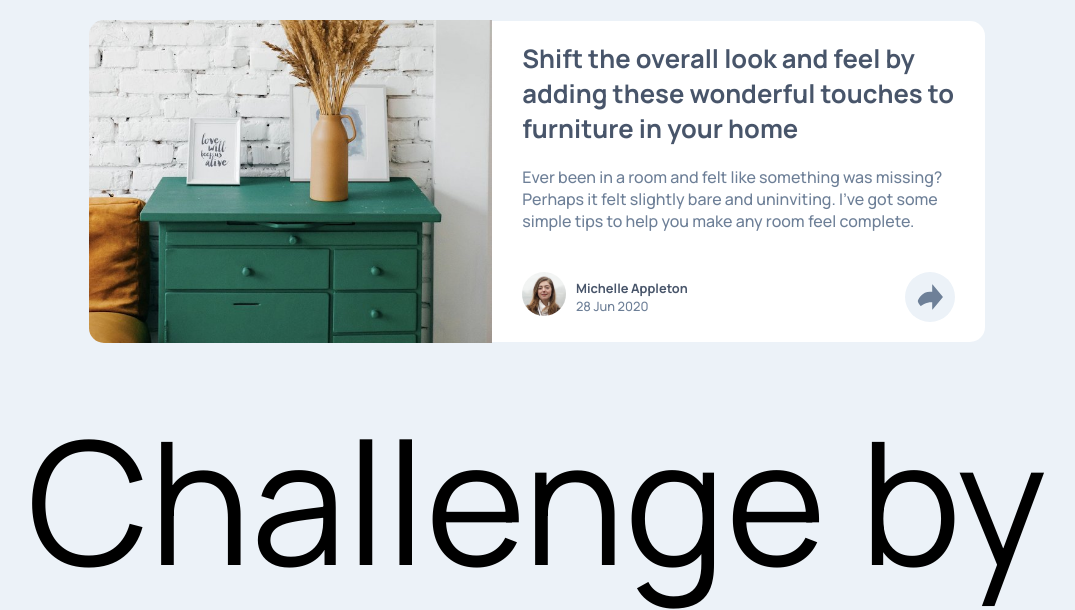
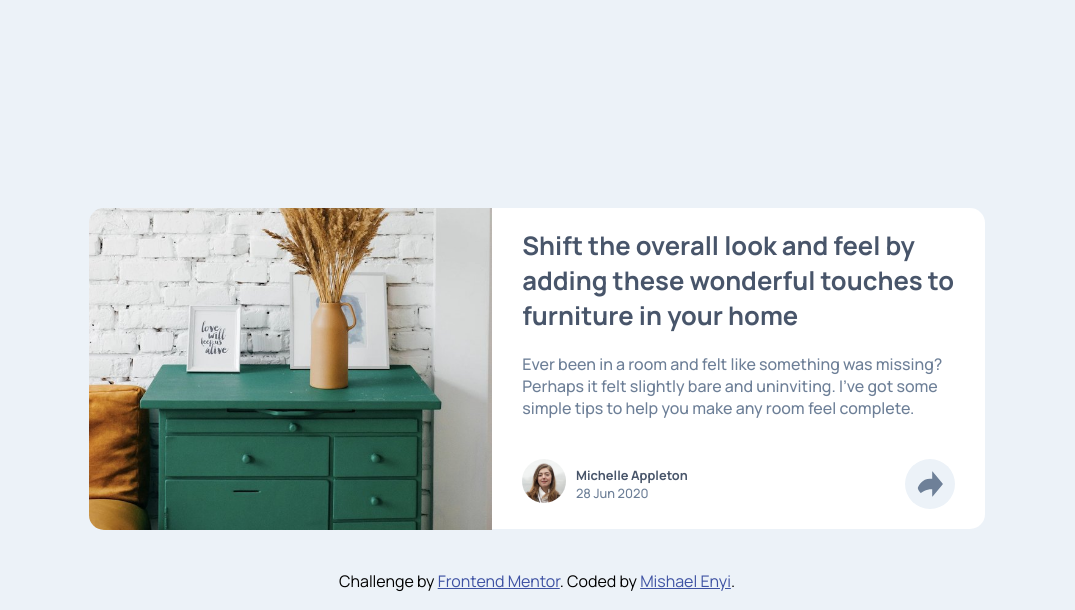
Before and after one commit to mishael-codes/Article-preview-component, a plain HTML site: page index.html in a window 1280 px wide. Shown: the top 610 px of the page, without its empty margins (103-1178 px from the left). Drawn offline with Linux system fonts and the light colour scheme.

Commit message:
Fix: reduced atrribution down to 1rem

```diff
--- a/style.css
+++ b/style.css
@@ -142,7 +142,7 @@ body {
 }
 
 .attribution {
-  font-size: 10.6875rem;
+  font-size: 1rem;
   text-align: center;
   margin-top: 2.5rem;
 }
```
